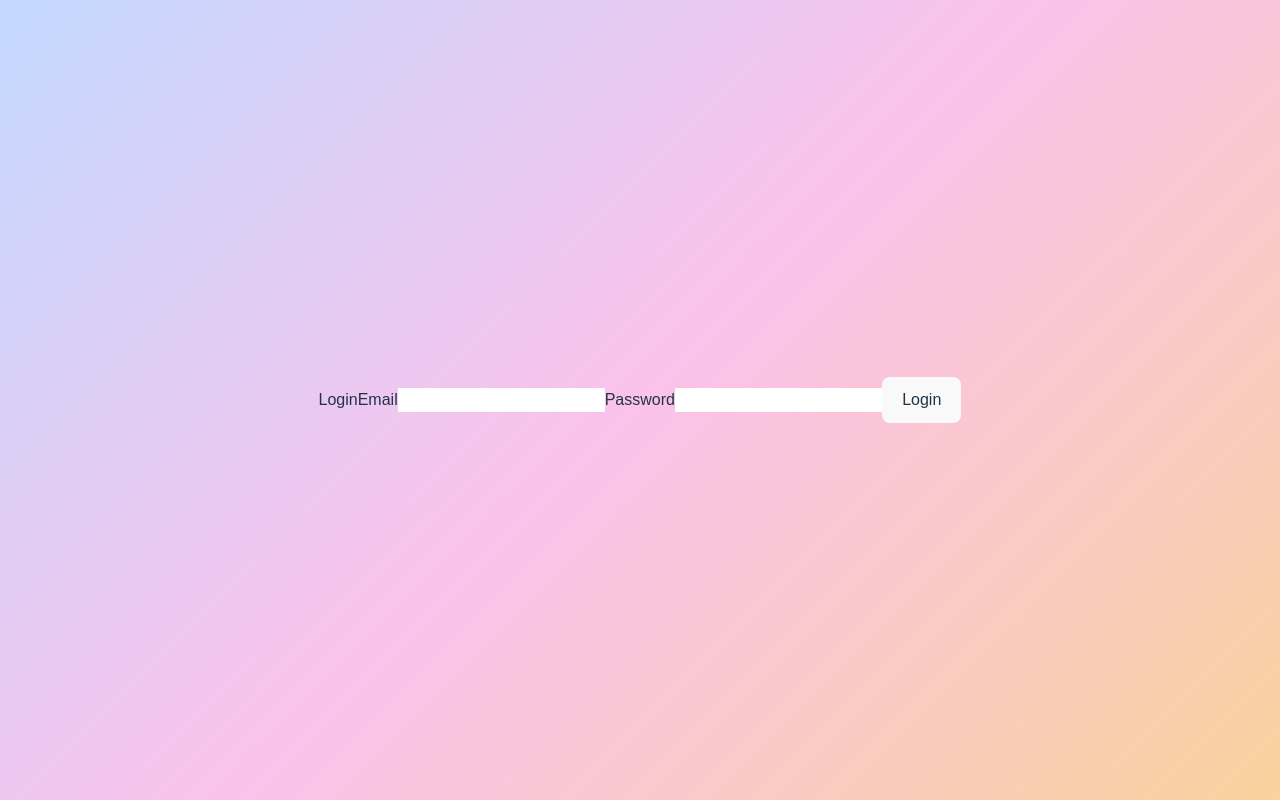
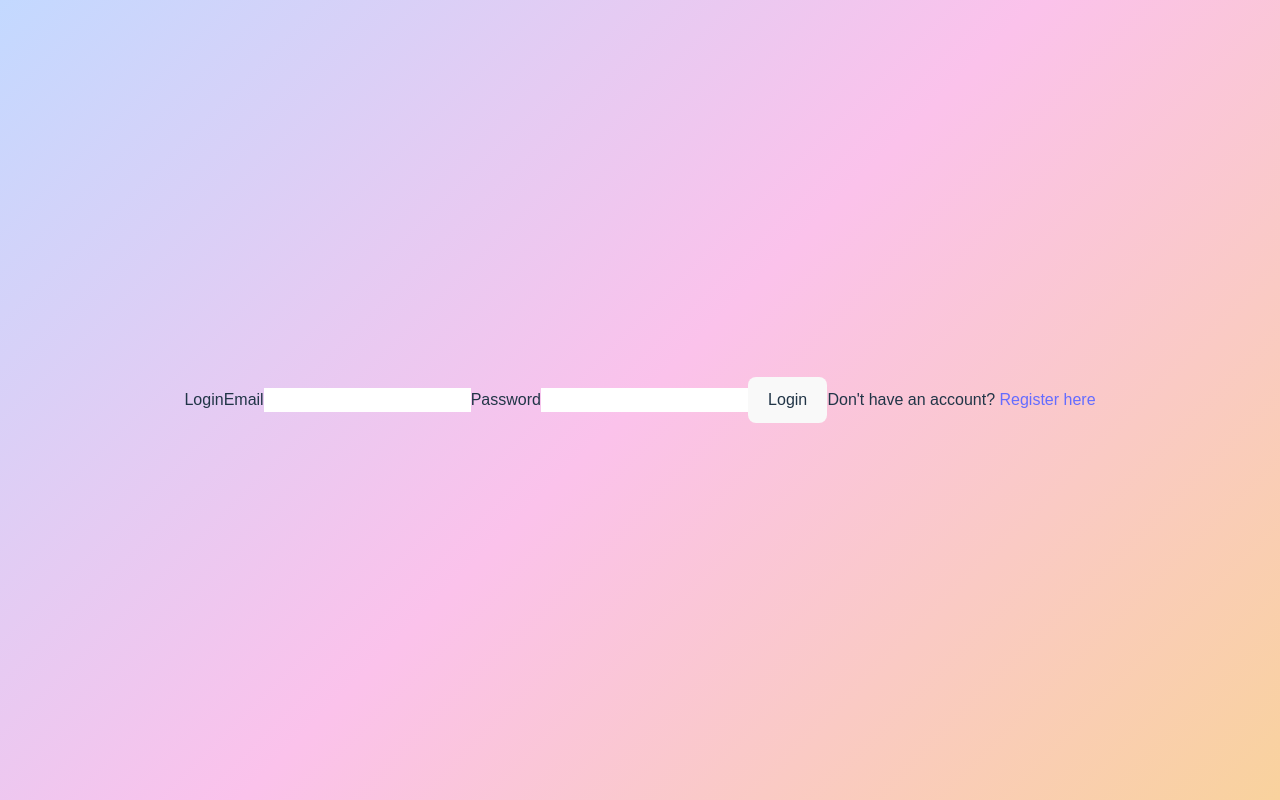
Before and after one commit to allamsettykruthika/matty-mvp, a React (Vite) app in the folder client/: page / in a window 1280 px wide. Built offline with nearby package versions, Linux system fonts and the light colour scheme.

Commit message:
Fix Login page styles for Vercel

```diff
--- a/client/src/pages/Login.jsx
+++ b/client/src/pages/Login.jsx
@@ -1,7 +1,7 @@
 // src/pages/Login.jsx
 import { useState } from "react";
-import { useNavigate } from "react-router-dom";
-import "./Login.css"; // ✅ Correct import for same folder
+import { useNavigate, Link } from "react-router-dom"; // ✅ import Link
+import "./Login.css";
 
 export default function Login() {
   const [email, setEmail] = useState("");
@@ -58,6 +58,11 @@
 
         <button type="submit">Login</button>
       </form>
+
+      {/* ✅ Add Register link below the form */}
+      <p className="register-link">
+        Don't have an account? <Link to="/register">Register here</Link>
+      </p>
     </div>
   );
 }
--- a/client/src/pages/Register.jsx
+++ b/client/src/pages/Register.jsx
@@ -1,7 +1,7 @@
 // src/pages/Register.jsx
 import { useState } from "react";
-import { useNavigate } from "react-router-dom";
-import "./Register.css"; // Make sure this exists
+import { useNavigate, Link } from "react-router-dom"; // ✅ import Link
+import "./Register.css";
 
 export default function Register() {
   const [username, setUsername] = useState("");
@@ -70,6 +70,11 @@
 
         <button type="submit">Register</button>
       </form>
+
+      {/* ✅ Add Login link below the form */}
+      <p className="login-link">
+        Already have an account? <Link to="/login">Login here</Link>
+      </p>
     </div>
   );
 }
```
